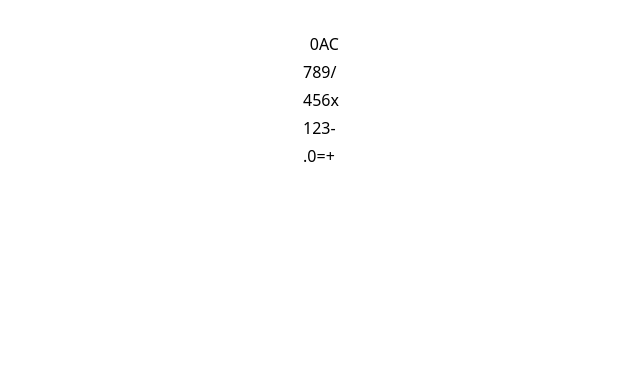
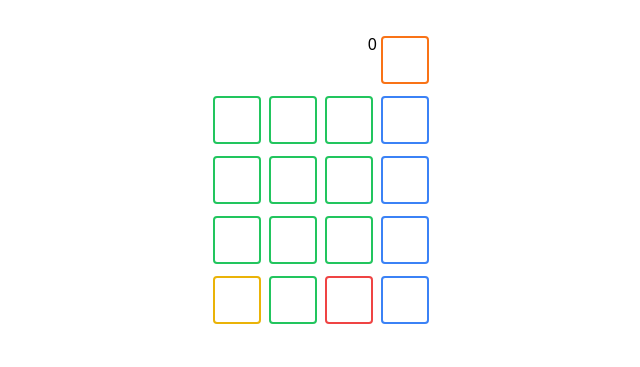
Before and after one commit to rokonroni/Calculator-with-JS, a plain HTML site: page index.html in a window 1280 px wide. Shown: the whole page, without its empty margins (319-959 px from the left). Drawn offline with nearby package versions, Linux system fonts and the light colour scheme.

Commit message:
style js done

```diff
--- /dev/null
+++ b/addStyle.js
@@ -0,0 +1,28 @@
+const buttons = document.querySelectorAll("button");
+buttons.forEach((btn) => {
+  addClasses(btn);
+});
+
+function addClasses(button) {
+  const btnNumberClass = "hover:bg-green-500 border-green-500";
+  const btnClearClass = "hover:bg-orange-500 border-orange-500";
+  const btnOpClass = "hover:bg-blue-500 border-blue-500";
+  const btnEqClass = "hover:bg-red-500 border-red-500";
+  const btnDecClass = "hover:bg-yellow-500 border-yellow-500";
+
+  if (button.classList.value === "number") {
+    btnNumberClass.split(" ").forEach((cls) => button.classList.add(cls));
+  } else if (button.classList.value === "operator") {
+    btnOpClass.split(" ").forEach((cls) => button.classList.add(cls));
+  } else if (button.classList.value === "clear") {
+    btnClearClass.split(" ").forEach((cls) => button.classList.add(cls));
+  } else if (button.classList.value === "equal") {
+    btnEqClass.split(" ").forEach((cls) => button.classList.add(cls));
+  } else if (button.classList.value === "decimal") {
+    btnDecClass.split(" ").forEach((cls) => button.classList.add(cls));
+  }
+
+  const baseClass =
+    "number flex w-12 h-12 justify-center items-center m-1 font-bold py-2 px-2 border hover:border-transparent rounded text-white border-2 text-2xl";
+  baseClass.split(" ").forEach((cls) => button.classList.add(cls));
+}
--- a/index.html
+++ b/index.html
@@ -44,4 +44,5 @@
   </div>
 </body>
 <script src="main.js"></script>
+<script src="addStyle.js"></script>
 </html>
```
